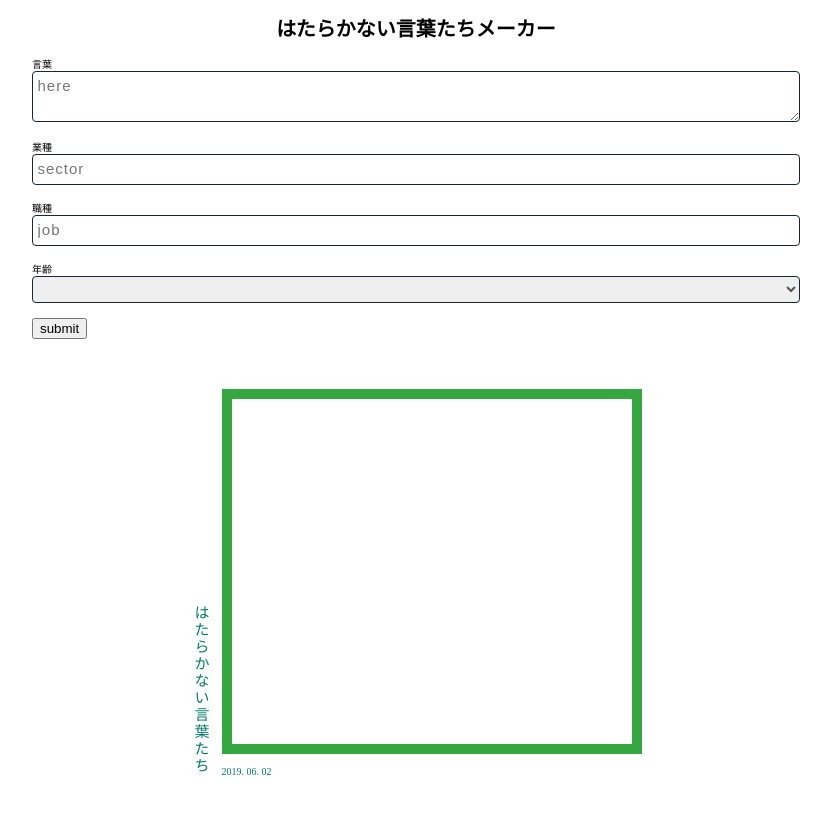
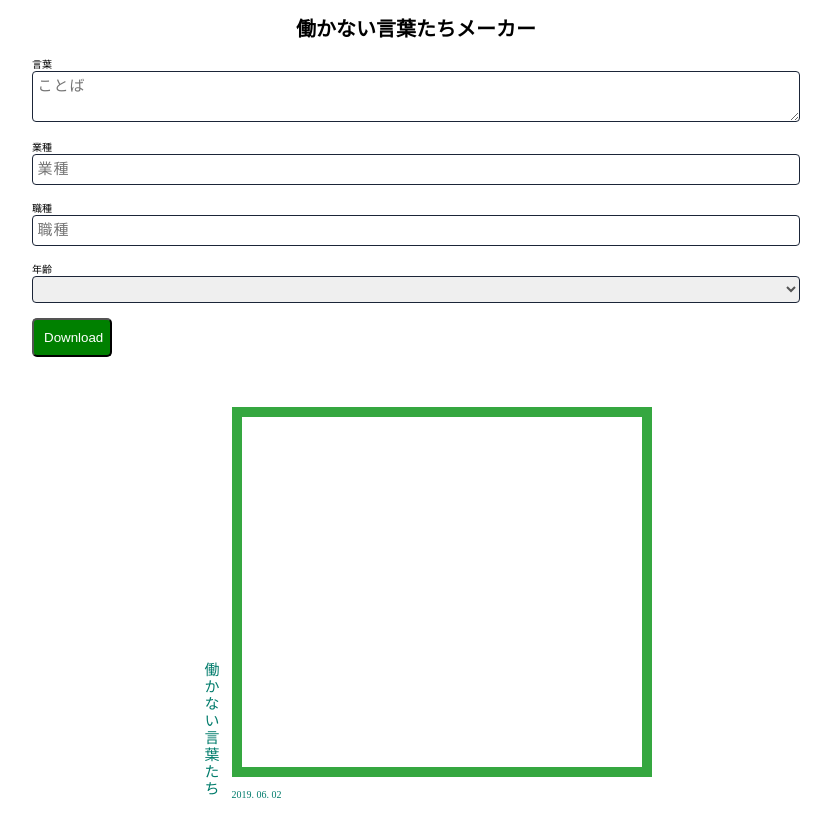
Before and after one commit to dashi296/wordsthatneet, a React (Create React App) app: page / in a window 1280 px wide. Shown: the top 836 px of the page, without its empty margins (224-1055 px from the left). Built offline with nearby package versions, Linux system fonts and the light colour scheme.

Commit message:
再修正

```diff
--- a/src/App.css
+++ b/src/App.css
@@ -45,12 +45,13 @@ body {
 }
 
 #canvas-container{
-  width:auto;
+  width: 400px;
+  height: 350px;
 }
 
 #canvas{
-  width: 400px;
-  height: 345px;
+  width: 100%;
+  height: 100%;
   position: relative;
   border: 10px solid #35a740;
   color:#35a740;
@@ -176,3 +177,12 @@ select:focus {
 	outline: none;
 	box-shadow: 0 0 5px 1px rgba(218,60,65, .5);
 }
+input[type='submit']{
+  display: inline-block;
+  border-radius: 5px;
+  background-color: green;
+  padding: 10px;
+  text-align: center;
+  color: white;
+  width: 80px;
+}
--- a/src/App.js
+++ b/src/App.js
@@ -60,16 +60,16 @@ class App extends React.Component {
   render(){
     return (
       <React.Fragment>
-        <h1 className="heading">はたらかない言葉たちメーカー</h1>
+        <h1 className="heading">働かない言葉たちメーカー</h1>
         <div className="input-field">
           <label>言葉</label>
-          <textarea name="words" value={this.state.words} onChange={(e)=>this.handleChangeWords(e)} placeholder="here" />
+          <textarea name="words" value={this.state.words} onChange={(e)=>this.handleChangeWords(e)} placeholder="ことば" />
           <br />
           <label>業種</label>
-          <input type="text" value={this.state.sector} onChange={(e)=>this.handleChangeSector(e)} placeholder="sector" />
+          <input type="text" value={this.state.sector} onChange={(e)=>this.handleChangeSector(e)} placeholder="業種" />
           <br />
           <label>職種</label>
-          <input type="text" value={this.state.job} onChange={(e)=>this.handleChangeJob(e)} placeholder="job" />
+          <input type="text" value={this.state.job} onChange={(e)=>this.handleChangeJob(e)} placeholder="職種" />
           <br />
           <label>年齢</label>
           <select value={this.state.age} onChange={(e)=>this.handleChangeAge(e)}>
@@ -84,11 +84,11 @@ class App extends React.Component {
             <option value="80">80代</option>
             <option value="90">90代</option>
           </select>
-          <input type="submit" value="submit" onClick={()=>this.downloadImage()} />
+          <input type="submit" value="Download" onClick={()=>this.downloadImage()} />
         </div>
 
         <div id="container">
-          <div className="title">はたらかない言葉たち</div>
+          <div className="title">働かない言葉たち</div>
             <div id="canvas-container">
               <div id="canvas">
               <Words words={this.state.words_html} />
```
